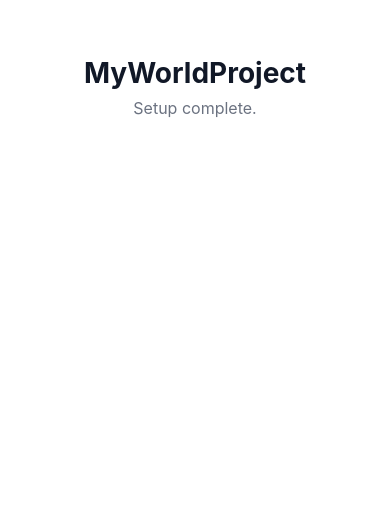
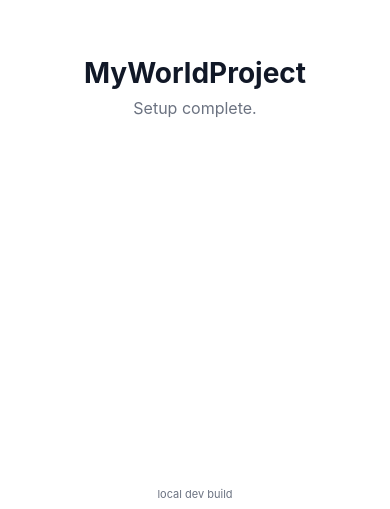
Before and after one commit to Yulican/MyWorldProject, a React Native app: screen / in a window 390 px wide. Shown: the part 335-844 px from the top of the page. Built offline with nearby package versions, Linux system fonts and the light colour scheme.

Commit message:
Build an installable APK per branch so every task can be tested on the phone

```diff
--- a/src/screens/HomeScreen.tsx
+++ b/src/screens/HomeScreen.tsx
@@ -2,6 +2,9 @@ import { StyleSheet, Text } from 'react-native';
 import { Screen } from '../components/Screen';
 import { useApp } from '../hooks/useApp';
 import { colors } from '../theme';
+
+// Set by the CI build (branch · commit) so testers can see which build is installed.
+const buildLabel = process.env.EXPO_PUBLIC_BUILD_LABEL ?? 'local dev build';
 
 export function HomeScreen() {
   const { userName } = useApp();
@@ -12,6 +15,7 @@ export function HomeScreen() {
       <Text style={styles.subtitle}>
         {userName ? `Hello, ${userName}!` : 'Setup complete.'}
       </Text>
+      <Text style={styles.build}>{buildLabel}</Text>
     </Screen>
   );
 }
@@ -20,4 +24,5 @@ const styles = StyleSheet.create({
   center: { alignItems: 'center', justifyContent: 'center' },
   title: { fontSize: 28, fontWeight: '700', color: colors.text },
   subtitle: { fontSize: 16, color: colors.textMuted, marginTop: 8 },
+  build: { position: 'absolute', bottom: 8, fontSize: 11, color: colors.textMuted },
 });
```
Also changed, not shown: 1 other file (tests, documents, lock files or other folders).
